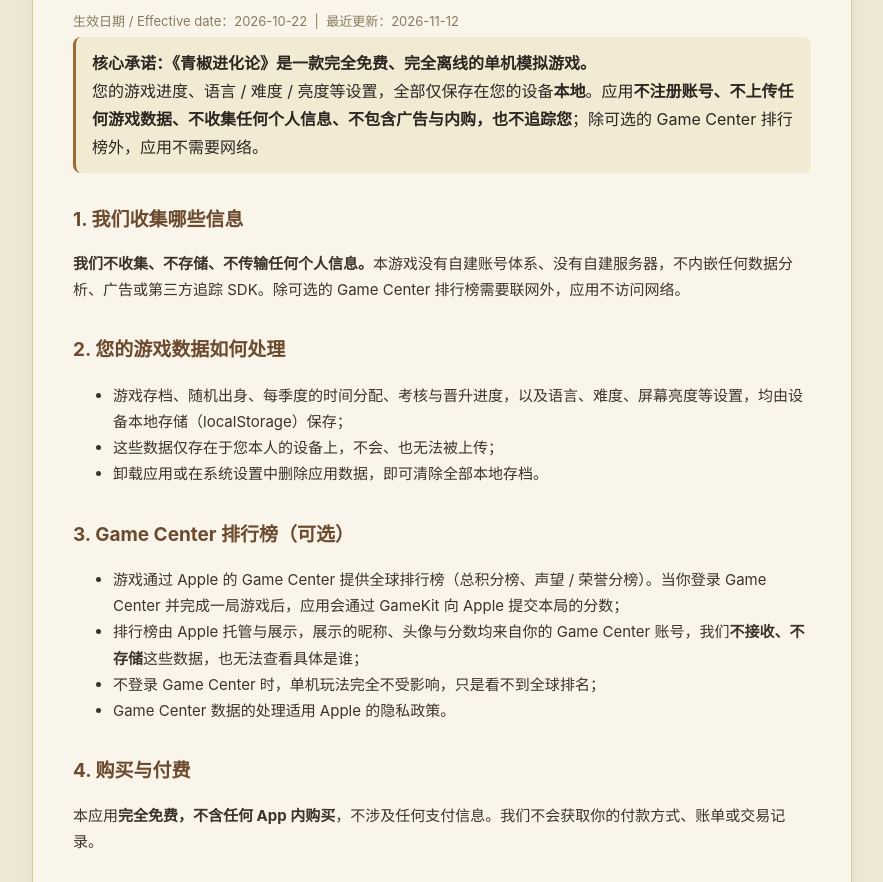
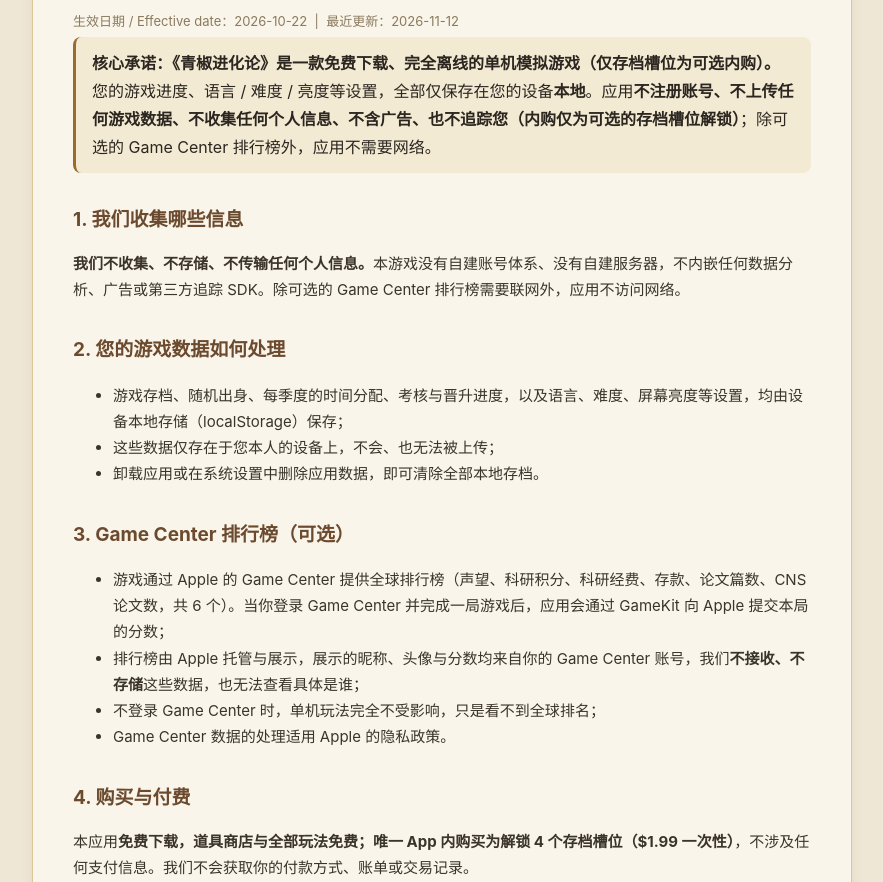
Before and after one commit to thoexxr/FacultyTycoon, a plain HTML site: page privacy.html in a window 1280 px wide. Shown: the part 169-1051 px from the top of the page, without its empty margins (198-1081 px from the left). Drawn offline with Linux system fonts and the light colour scheme.

Commit message:
Add files via upload

```diff
--- a/privacy.html
+++ b/privacy.html
@@ -31,8 +31,8 @@
     <p class="meta">生效日期 / Effective date：2026-10-22 &nbsp;|&nbsp; 最近更新：2026-11-12</p>
 
     <div class="highlight">
-      <strong>核心承诺：《青椒进化论》是一款完全免费、完全离线的单机模拟游戏。</strong><br>
-      您的游戏进度、语言 / 难度 / 亮度等设置，全部仅保存在您的设备<strong>本地</strong>。应用<strong>不注册账号、不上传任何游戏数据、不收集任何个人信息、不包含广告与内购，也不追踪您</strong>；除可选的 Game Center 排行榜外，应用不需要网络。
+      <strong>核心承诺：《青椒进化论》是一款免费下载、完全离线的单机模拟游戏（仅存档槽位为可选内购）。</strong><br>
+      您的游戏进度、语言 / 难度 / 亮度等设置，全部仅保存在您的设备<strong>本地</strong>。应用<strong>不注册账号、不上传任何游戏数据、不收集任何个人信息、不含广告、也不追踪您（内购仅为可选的存档槽位解锁）</strong>；除可选的 Game Center 排行榜外，应用不需要网络。
     </div>
 
     <h2>1. 我们收集哪些信息</h2>
@@ -47,14 +47,14 @@
 
     <h2>3. Game Center 排行榜（可选）</h2>
     <ul>
-      <li>游戏通过 Apple 的 Game Center 提供全球排行榜（总积分榜、声望 / 荣誉分榜）。当你登录 Game Center 并完成一局游戏后，应用会通过 GameKit 向 Apple 提交本局的分数；</li>
+      <li>游戏通过 Apple 的 Game Center 提供全球排行榜（声望、科研积分、科研经费、存款、论文篇数、CNS 论文数，共 6 个）。当你登录 Game Center 并完成一局游戏后，应用会通过 GameKit 向 Apple 提交本局的分数；</li>
       <li>排行榜由 Apple 托管与展示，展示的昵称、头像与分数均来自你的 Game Center 账号，我们<strong>不接收、不存储</strong>这些数据，也无法查看具体是谁；</li>
       <li>不登录 Game Center 时，单机玩法完全不受影响，只是看不到全球排名；</li>
       <li>Game Center 数据的处理适用 Apple 的隐私政策。</li>
     </ul>
 
     <h2>4. 购买与付费</h2>
-    <p>本应用<strong>完全免费，不含任何 App 内购买</strong>，不涉及任何支付信息。我们不会获取你的付款方式、账单或交易记录。</p>
+    <p>本应用<strong>免费下载，道具商店与全部玩法免费；唯一 App 内购买为解锁 4 个存档槽位（$1.99 一次性）</strong>，不涉及任何支付信息。我们不会获取你的付款方式、账单或交易记录。</p>
 
     <h2>5. 设备权限</h2>
     <p>本游戏<strong>不申请任何设备权限</strong>（不使用相机、相册、麦克风、定位、通讯录、通知等）。游戏内的音效与背景音乐由本地文件播放，无需任何授权。</p>
```
Also changed, not shown: support.html (+3 -3 lines).
